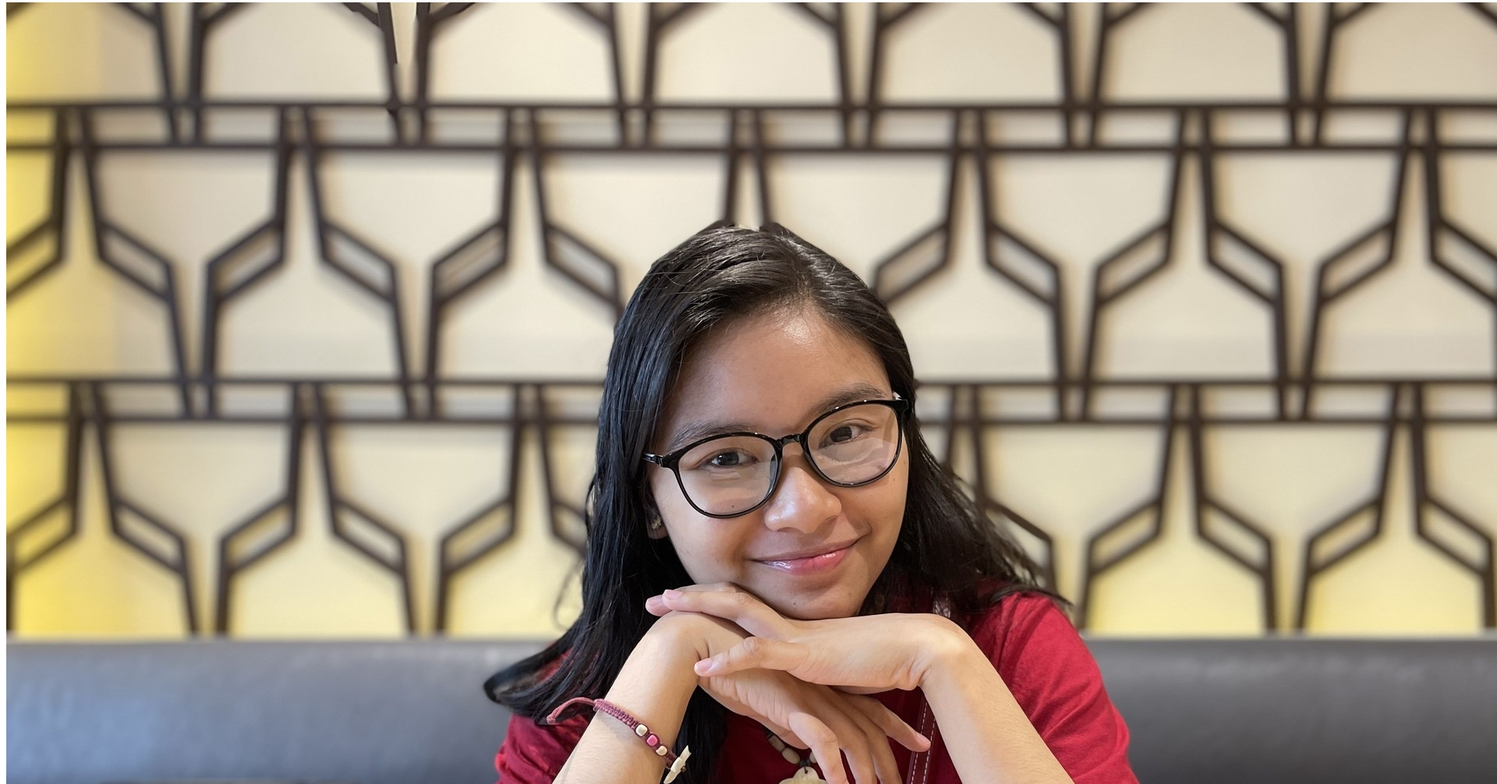
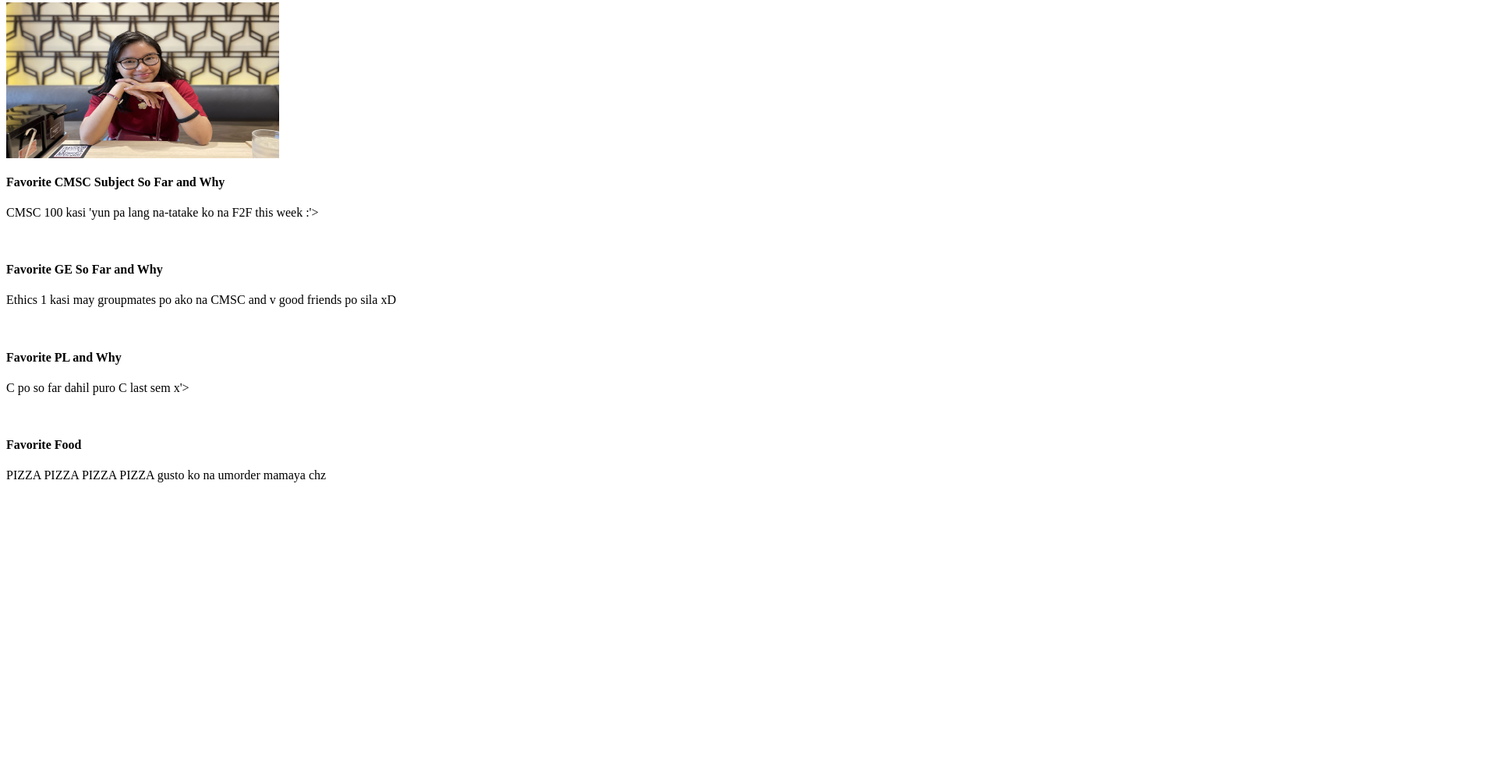
Before and after one commit to Danie-A/Danie-A.github.io, a plain HTML site: page index.html in a window 1280 px wide. Shown: the part 110-1116 px from the top of the page at 78% size, 1920 px wide, since content can reach past the window. After the commit the page ends 800 px from the top, so only its background shows below. Drawn offline with Linux system fonts and the light colour scheme.

Commit message:
chore: modified index.html and added favorites details

```diff
--- a/index.html
+++ b/index.html
@@ -3,7 +3,19 @@
 
 <h1>Name: Danielle Lei Araez</h1>
 <h2>Nickname: Danie</h2>
-<img src="images/danie.jpg" alt="danie-image">
+<img src="images/danie.jpg" alt="danie-image" width="350" height="200">
+<h4>Favorite CMSC Subject So Far and Why</h4>
+<p>CMSC 100 kasi 'yun pa lang na-tatake ko na F2F this week :'></p>
+<br>
+<h4>Favorite GE So Far and Why</h4>
+<p>Ethics 1 kasi may groupmates po ako na CMSC and v good friends po sila xD</p>
+<br>
+<h4>Favorite PL and Why</h4>
+<p>C po so far dahil puro C last sem x'></p>
+<br>
+<h4>Favorite Food</h4>
+<p>PIZZA PIZZA PIZZA PIZZA gusto ko na umorder mamaya chz</p>
+
 
 </body>
 </html>
```
